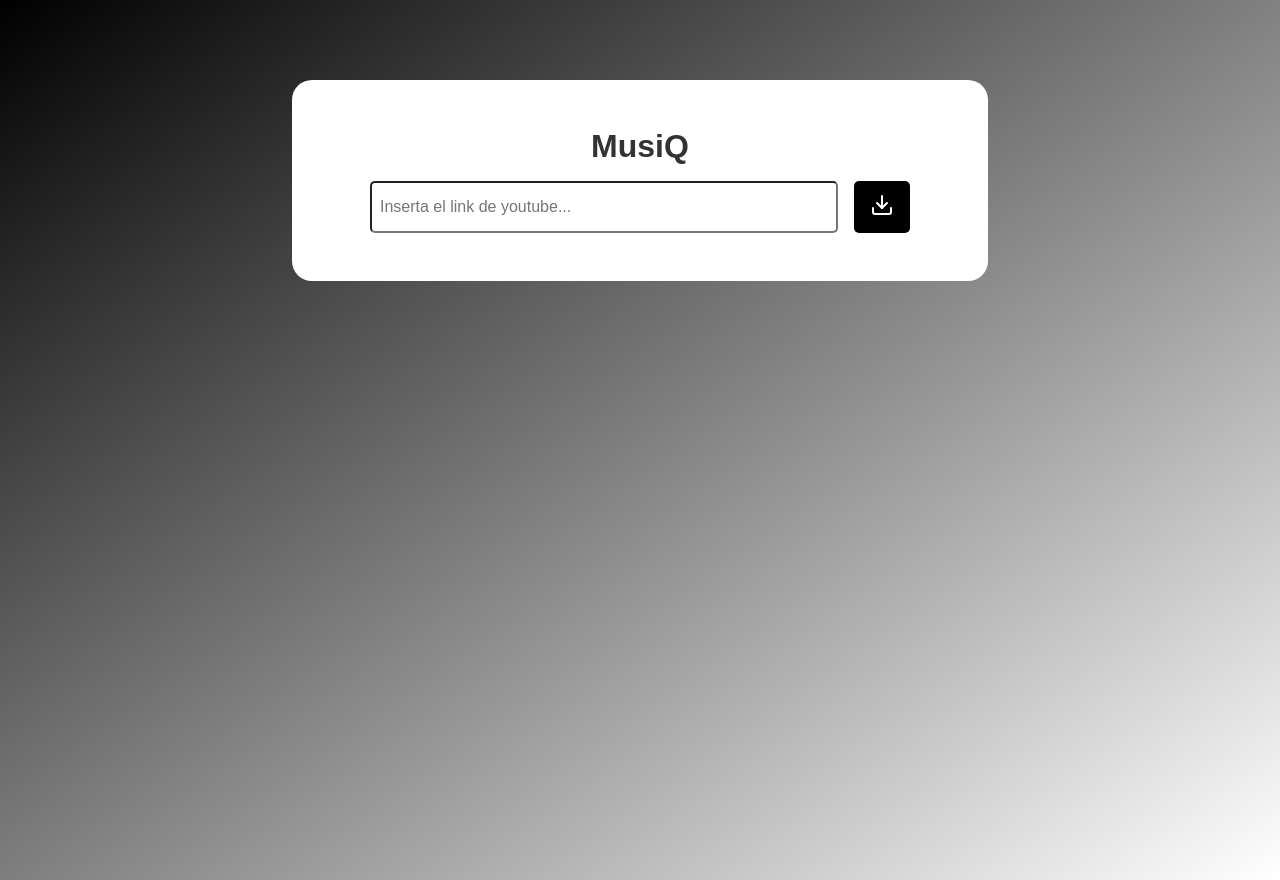
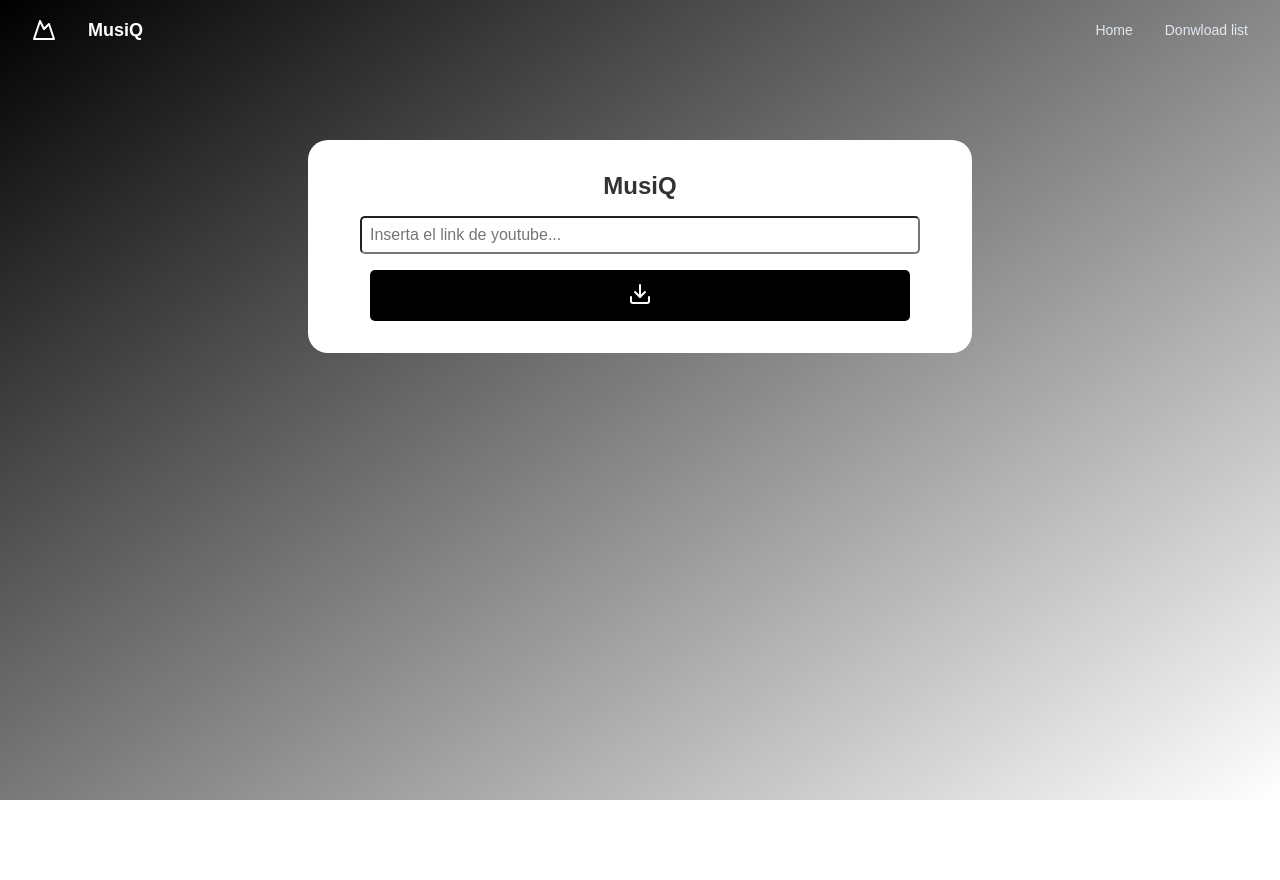
Before and after one commit to AQM19/P-Musiq, a Flask app: page / in a window 1280 px wide. After the commit the page ends 800 px from the top, so only its background shows below. Run offline with Flask 3, Linux system fonts and the light colour scheme.

Commit message:
Feat: Desacoplamiento del html

```diff
--- a/app/routes/routes.py
+++ b/app/routes/routes.py
@@ -18,6 +18,6 @@ def download():
             download_path = os.path.join(Config.DOWNLOAD_DIRECTORY, filename)
             return send_file(download_path, as_attachment=True)
         except Exception as e:
-            return render_template('index.html', message=f"Error downloading audio: {e}")
+            return render_template('index.html', message=f"Error al descargar el audio")
 
-    return render_template('index.html', message="Please provide a YouTube link.")
+    return render_template('index.html', message="Por favor, inserta un link a YouTube")
--- a/app/static/css/styles.css
+++ b/app/static/css/styles.css
@@ -2,17 +2,21 @@
 * {
     margin: 0;
     padding: 0;
+    text-decoration: none;
 }
 
 body {
     font-family: Arial, sans-serif;
     background: rgb(0,0,0);
     background: linear-gradient(145deg, rgba(0,0,0,1) 0%, rgba(255,255,255,1) 100%);
+    height: 100vh;
+}
+
+main {
     display: flex;
     flex-direction: column;
     align-items: center;
     margin-top: 10vh;
-    height: 100vh;
 }
 
 h1 {
@@ -65,14 +69,51 @@ div {
     max-width: 600px;
 }
 
-/* Media queries for responsiveness */
+header {
+    color: white;
+    background: transparent;
+    display: flex;
+    align-items: center;
+    justify-content: space-between;
+    padding: 1rem 2rem;
+}
+
+header a {
+    color: white;
+    display: flex;
+    align-items: center;
+    gap: 2rem;
+}
+
+header a span {
+    font-size: 1.125rem;
+    line-height: 1.75rem;
+    font-weight: 600;
+}
+
+nav {
+    display: none;
+    gap: 2rem;
+}
+
+nav a {
+    color: rgb(226 232 240);
+    font-size: 0.875rem;
+    line-height: 1.25rem;
+    font-weight: 500;
+}
+
+nav a:hover {
+    color: rgb(255 255 255);
+}
+
+.message {
+    color: rgb(248 113 113);
+}
+
 
 /* For tablets and smaller devices */
-@media (max-width: 768px) {
-    body {
-        margin-top: 5vh;
-    }
-
+@media (min-width: 768px) {
     h1 {
         font-size: 1.5rem;
     }
@@ -97,6 +138,11 @@ div {
     div {
         padding: 2rem;
         width: 90%;
+    }
+
+    nav {
+        display: flex;
+        flex-direction: row;
     }
 }
 
--- /dev/null
+++ b/app/templates/components/form.html
@@ -0,0 +1,23 @@
+<div>
+    <h1>MusiQ</h1>
+
+    <form method="POST" action="{{ url_for('main.download') }}">
+
+        <input type="text" name="youtube_link" placeholder="Inserta el link de youtube..." required>
+
+        <button type="submit">
+            <svg xmlns="http://www.w3.org/2000/svg" width="24" height="24" viewBox="0 0 24 24" fill="none"
+                stroke="currentColor" stroke-width="2" stroke-linecap="round" stroke-linejoin="round" class="w-6 h-6">
+                <path d="M21 15v4a2 2 0 0 1-2 2H5a2 2 0 0 1-2-2v-4"></path>
+                <polyline points="7 10 12 15 17 10"></polyline>
+                <line x1="12" x2="12" y1="15" y2="3"></line>
+            </svg>
+        </button>
+
+        {% if message %}
+        <p class="message">{{ message }}</p>
+        {% endif %}
+
+    </form>
+
+</div>
--- /dev/null
+++ b/app/templates/components/header.html
@@ -0,0 +1,15 @@
+<header>
+
+    <a href="/">
+        <svg xmlns="http://www.w3.org/2000/svg" width="24" height="24" viewBox="0 0 24 24" fill="none"
+            stroke="currentColor" stroke-width="2" stroke-linecap="round" stroke-linejoin="round" class="h-6 w-6">
+            <path d="m8 3 4 8 5-5 5 15H2L8 3z"></path>
+        </svg>
+        <span>MusiQ</span>
+    </a>
+
+    <nav>
+        <a href="/">Home</a>
+        <a href="/">Donwload list</a>
+    </nav>
+</header>
--- a/app/templates/index.html
+++ b/app/templates/index.html
@@ -3,33 +3,20 @@
 
 <head>
     <meta charset="UTF-8">
-    <meta name="viewport" content="width=device-width, initial-scale=1.0">
+    <meta name="viewport" content="width=device-width, initial-scale=1.0, user-scalable=yes">
     <title>MusiQ</title>
     <link rel="stylesheet" href="{{ url_for('static', filename='css/styles.css') }}">
 </head>
 
 <body>
 
-    <div>
-        <h1>MusiQ</h1>
+    {% include 'components/header.html' %}
 
-        <form method="POST" action="{{ url_for('main.download') }}">
+    <main>
 
-            <input type="text" name="youtube_link" placeholder="Inserta el link de youtube..." required>
+        {% include 'components/form.html' %}
 
-            <button type="submit">
-                <svg xmlns="http://www.w3.org/2000/svg" width="24" height="24" viewBox="0 0 24 24" fill="none"
-                    stroke="currentColor" stroke-width="2" stroke-linecap="round" stroke-linejoin="round"
-                    class="w-6 h-6">
-                    <path d="M21 15v4a2 2 0 0 1-2 2H5a2 2 0 0 1-2-2v-4"></path>
-                    <polyline points="7 10 12 15 17 10"></polyline>
-                    <line x1="12" x2="12" y1="15" y2="3"></line>
-                </svg>
-            </button>
-
-        </form>
-
-    </div>
+    </main>
 
 </body>
 
```
